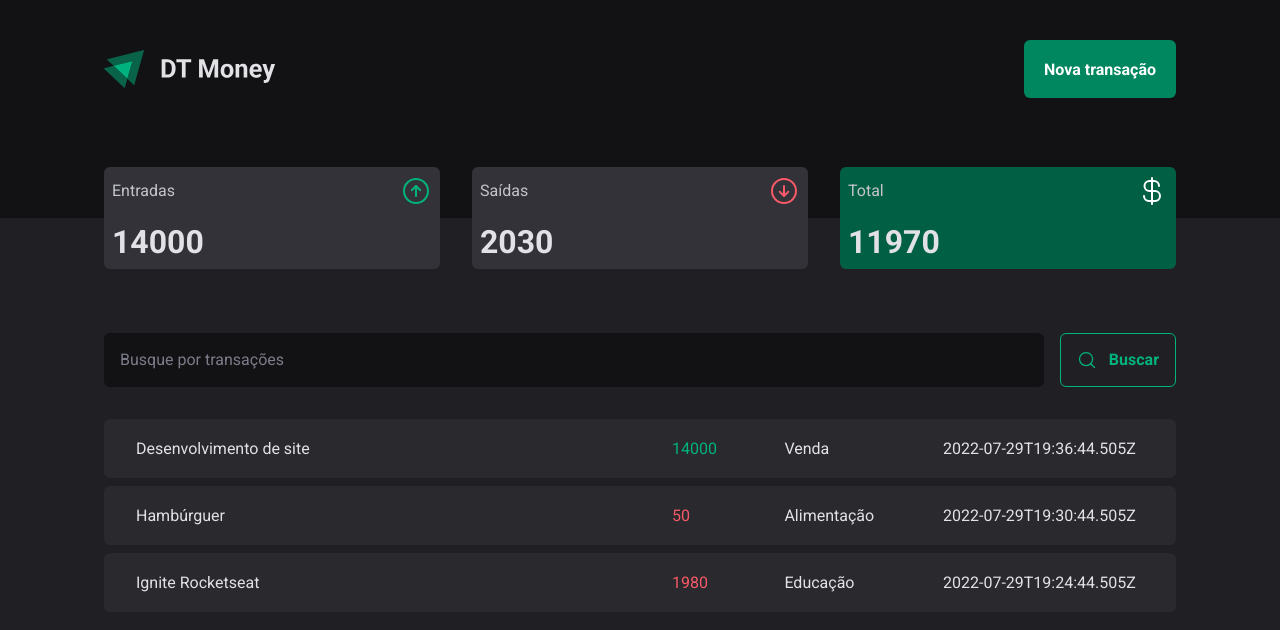
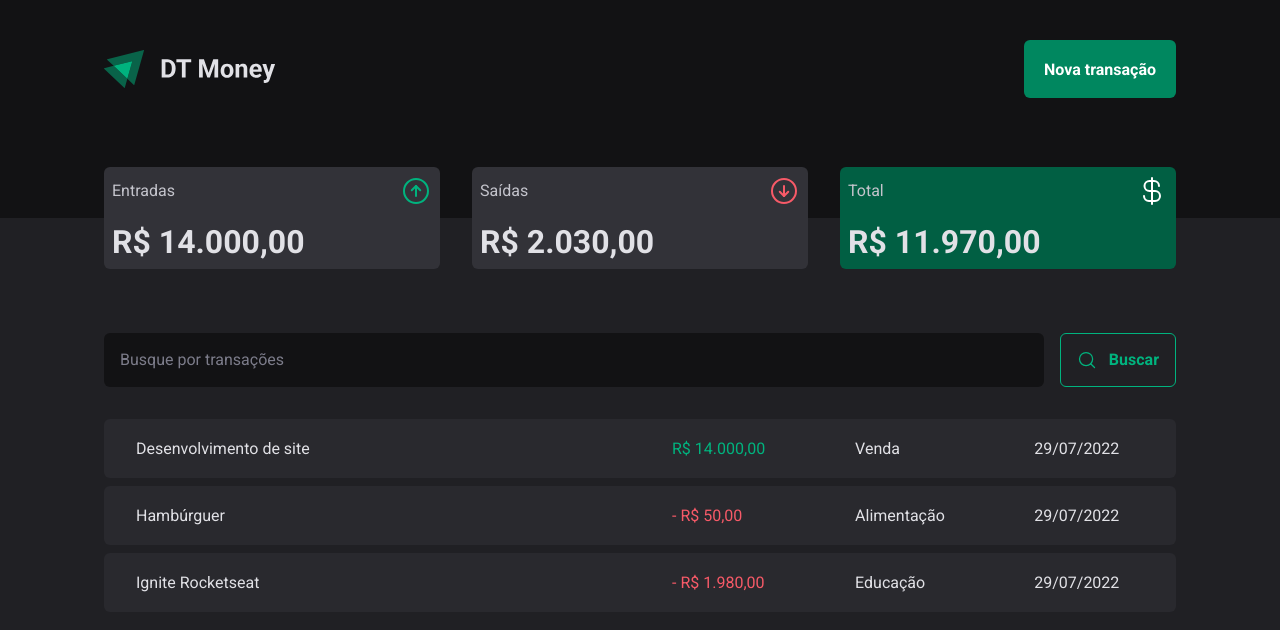
Before and after one commit to alexandronrossi/03-dt-money, a React (Vite) app: page / in a window 1280 px wide. Shown: the top 630 px of the page. Built offline with nearby package versions, Linux system fonts and the light colour scheme; data requests are answered from the project's data file.

Commit message:
Curso: Consumo de API e permormance no ReactJS | Módulo: Conexão com a API | Aula: Formatando valores

```diff
--- a/src/components/Summary/index.tsx
+++ b/src/components/Summary/index.tsx
@@ -4,6 +4,7 @@
 import { SummaryCard, SummaryContainer } from './styles'
 
 import { TransactionsContext } from '../../contexts/TransactionsContext';
+import { priceFormatter } from '../../utils/formater';
 
 export function Summary() {
 	const { transactions } = useContext(TransactionsContext);
@@ -34,7 +35,7 @@
 				<ArrowCircleUp size={32} color='#00B37E' />
 			</header>
 
-			<strong>{summary.income}</strong>
+			<strong>{priceFormatter.format(summary.income)}</strong>
 		</SummaryCard>
 
 		<SummaryCard>
@@ -43,7 +44,7 @@
 				<ArrowCircleDown size={32} color='#F75A68' />
 			</header>
 
-			<strong>{summary.outcome}</strong>
+			<strong>{priceFormatter.format(summary.outcome)}</strong>
 		</SummaryCard>
 
 		<SummaryCard variant='green'>
@@ -52,7 +53,7 @@
 				<CurrencyDollar size={32} color='#FFFFFF' />
 			</header>
 
-			<strong>{summary.total}</strong>
+			<strong>{priceFormatter.format(summary.total)}</strong>
 		</SummaryCard>
 	  </SummaryContainer>
 	)
--- a/src/pages/Transactions/index.tsx
+++ b/src/pages/Transactions/index.tsx
@@ -10,6 +10,7 @@
 import { Summary } from "../../components/Summary";
 import { SearchForm } from "./components/SearchForm";
 import { TransactionsContext } from "../../contexts/TransactionsContext";
+import { dateFormatter, priceFormatter } from "../../utils/formater";
 
 export function Transactions() {
 	const { transactions } = useContext(TransactionsContext);
@@ -30,11 +31,12 @@
 									<td width="50%">{transaction.description}</td>
 									<td>
 										<PriceHighlight variant={transaction.type}>
-											{transaction.price}
+											{transaction.type === 'outcome' && '- '}
+											{priceFormatter.format(transaction.price)}
 										</PriceHighlight>
 									</td>
 									<td>{transaction.category}</td>
-									<td>{transaction.createdAt}</td>
+									<td>{dateFormatter.format(new Date(transaction.createdAt))}</td>
 								</tr>
 							);
 						})}
--- /dev/null
+++ b/src/utils/formater.ts
@@ -0,0 +1,6 @@
+export const dateFormatter = new Intl.DateTimeFormat('pt-BR');
+
+export const priceFormatter = new Intl.NumberFormat('pt-BR', {
+	style: "currency",
+	currency: "BRL",
+});
```
